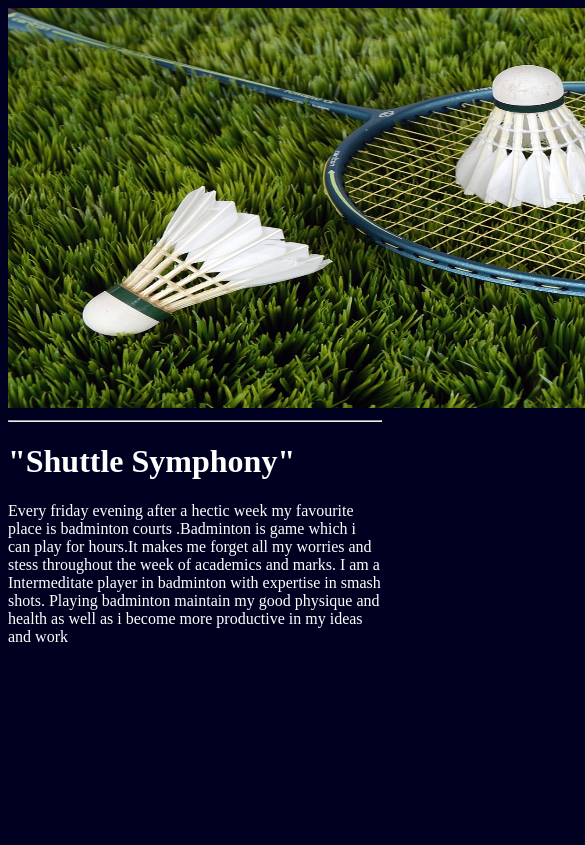
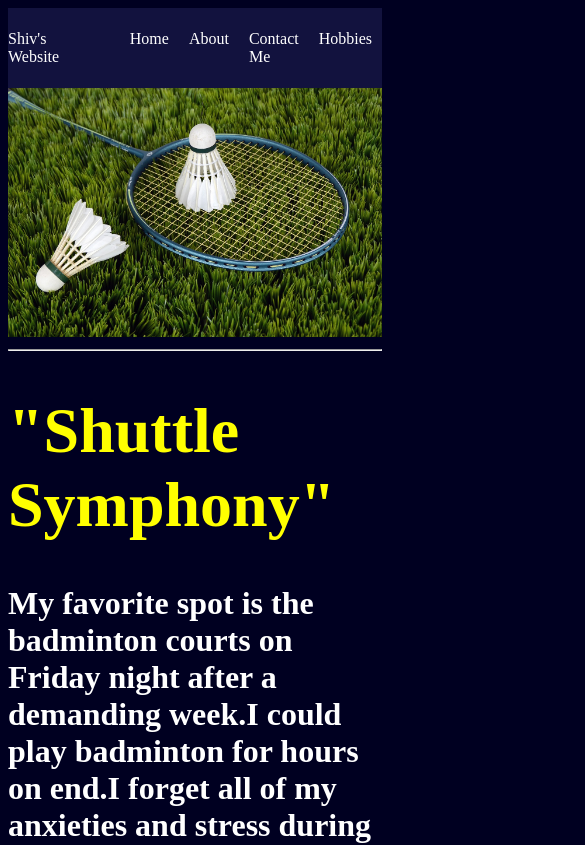
Before and after one commit to shivNarang2/shivnarang, a plain HTML site: page badminton.html in a window 390 px wide. Shown: the top 845 px of the page, 585 px wide, since content can reach past the window. Drawn offline with Linux system fonts and the light colour scheme.

Commit message:
Add files via upload

```diff
--- a/badminton.css
+++ b/badminton.css
@@ -1,7 +1,81 @@
 
-h1,p{
+
+
+h1{
+    color: yellow;
+    font-size: 4rem;
+}
+h2{
+    color: white;
+    font-size: 2rem;
+}
+p{
+    font-size: 1rem;
     color: white;
 }
 body{
     background-color: rgb(0, 0,33);
+    color: white;
 }
+.footer{
+    text-align: center;
+    margin-top: 18%;
+    }
+    nav{
+        display: flex;
+        justify-content:space-around;
+        align-items: center;
+        height: 80px;
+        background-color: rgb(18,18,62);
+    }
+    nav ul{
+    display: flex;
+    justify-content:center ;
+
+    }
+    nav ul li{
+    list-style: none;
+    margin: 0 23px;
+    }
+    nav ul li a{
+        text-decoration: none;
+        color: white;
+        }
+        nav ul li a:hover{
+        color: rgb(153,153,226);
+        font-size:1.01rem;
+        }
+        @media only screen and (max-width: 1000px) {
+            .footer{
+                text-align: center;
+                margin-top: 18%;
+                }
+                nav{
+                    display: flex;
+                    justify-content:space-around;
+                    align-items: center;
+                    height: 80px;
+                    background-color: rgb(18,18,62);
+                }
+                nav ul{
+                display: flex;
+                justify-content:center ;
+
+                }
+                nav ul li{
+                list-style: none;
+                margin: 0 10px;
+                }
+                nav ul li a{
+                    text-decoration: none;
+                    color: white;
+                    }
+                    nav ul li a:hover{
+                    color: rgb(153,153,226);
+                    font-size:1.01rem;
+                    }
+                    img{
+                        width: 100%;
+                    }
+
+          }
--- a/badminton.html
+++ b/badminton.html
@@ -1,23 +1,39 @@
 <!DOCTYPE html>
 <html lang="en">
 <head>
+
     <link rel="stylesheet" href="badminton.css">
     <meta charset="UTF-8">
     <meta name="viewport" content="width=device-width, initial-scale=1.0">
     <title>Document</title>
 </head>
 <body>
+    <header>
+        <nav>
+            <div class="left">Shiv's Website</div>
+            <div class="right">
+              <ul>
+               <li><a href="index.html">Home</a></li>
+                <li><a href="about.html">About</a></li>
+                <li><a href="contact.html">Contact Me</a></li>
+                <li><a href="hobbies.html">Hobbies</a></li>
+              </ul>
+              </div>
+        </nav>
+    </header>
 
-
-    <img src="badminton1.jpg" align="" height="400" width="1000">
+    <img src="badminton1.jpg" align=height="400" width="1090px">
     <hr>
       <h1>      "Shuttle Symphony"</h1>
-    <p> Every friday evening after a hectic week my favourite place is badminton courts
-    .Badminton is game which i can play for hours.It
-    makes me forget all my worries and stess throughout the week of academics and
-    marks. I am a Intermeditate player in badminton with expertise in smash shots.
-    Playing badminton maintain my good physique and health as well as i become more
-    productive in my ideas and work </p>
 
+    <h2> My favorite spot is the badminton courts on Friday night after a demanding week.I could play badminton for hours on end.I forget all of my anxieties and stress during the marking and academic week because of it. I am a smash shot specialist who plays badminton as an intermediate. Playing badminton helps me stay in good physical shape and improves my productivity at work and in my ideas. </h2>
+    <section class ="footer">
+        <hr>
+       <p>copyright@shivnarang<br>
+        contact me:Email:narangshiv2@gmail.com<br>
+    phone no-7900678944
+    <br>address;Hostel 1,IIT Bombay
+       </p>
+     </section>
 </body>
 </html>
```
